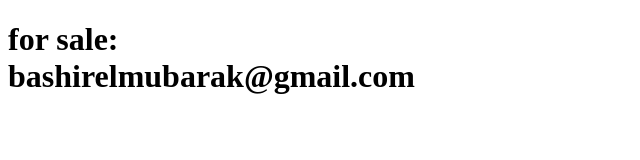
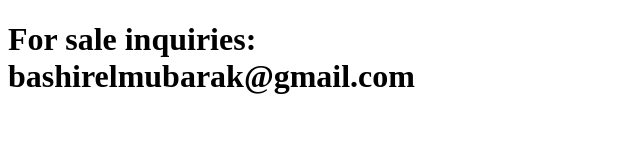
Before and after one commit to bashirsauce/brokolidao, a plain HTML site: page index.html in a window 1280 px wide. Shown: the whole page, without its empty margins (0-640 px from the left). Drawn offline with Linux system fonts and the light colour scheme.

Commit message:
Update index.html

```diff
--- a/index.html
+++ b/index.html
@@ -7,6 +7,6 @@
     <title>brokolidao.com</title>
   </head>
   <body>
-	  <h1>for sale: </br>bashirelmubarak@gmail.com</h1>
+	  <h1>For sale inquiries: </br>bashirelmubarak@gmail.com</h1>
   </body>
 </html>
```
